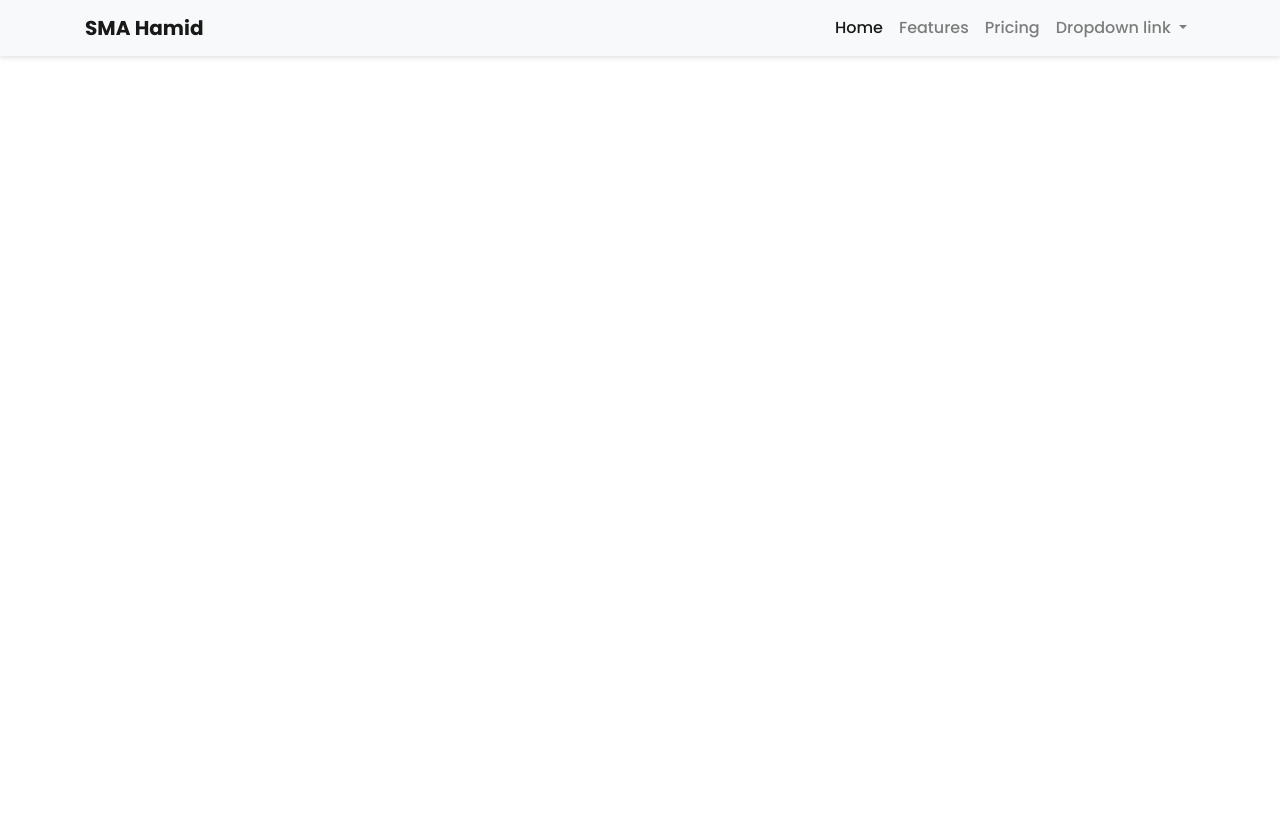
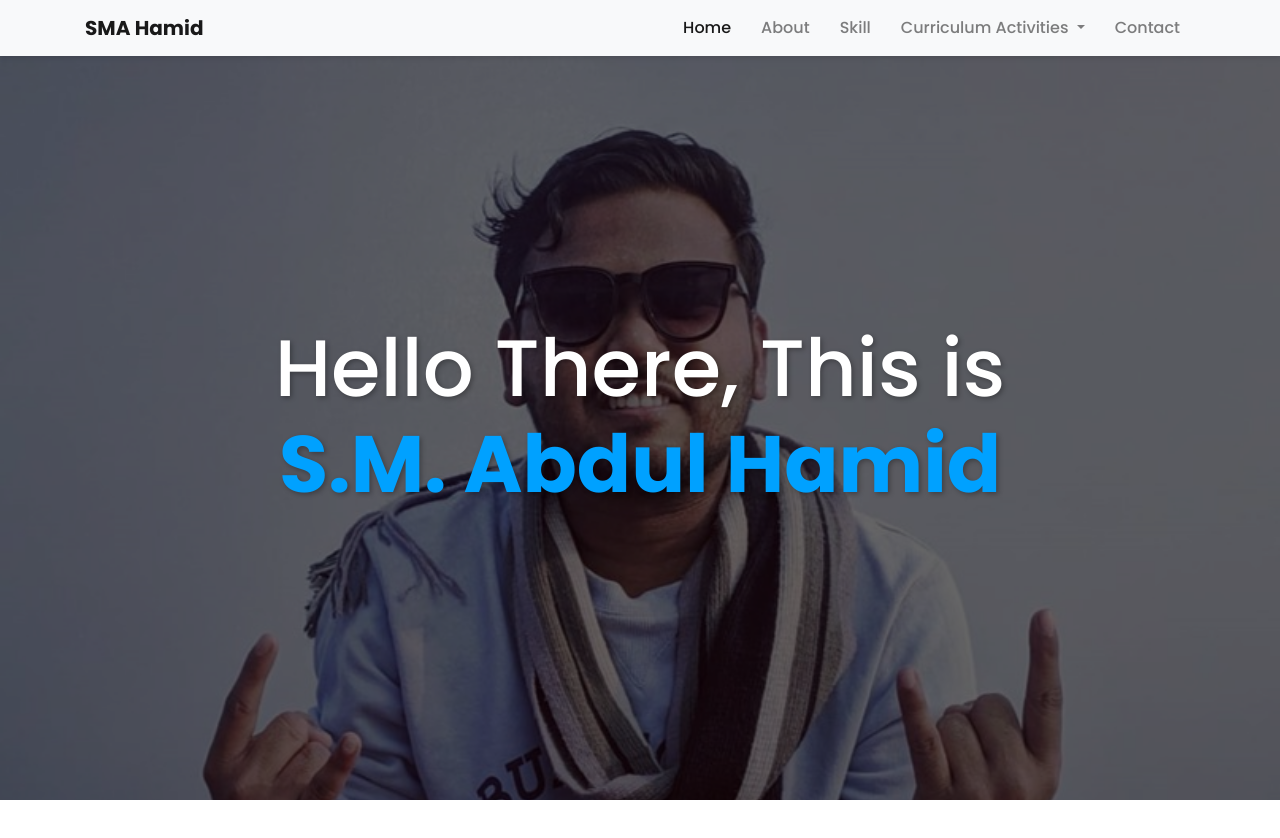
Before and after one commit to YaIsrak/Sma-Hamid, a plain HTML site: page index.html in a window 1280 px wide. Before the commit the page ends 800 px from the top, so only its background shows below. Drawn offline with nearby package versions, Linux system fonts and the light colour scheme.

Commit message:
Initial commit

```diff
--- a/css/index.css
+++ b/css/index.css
@@ -0,0 +1,8 @@
+html{
+    scroll-behavior: smooth;
+}
+.about{
+    background-color: white;
+    height: 100vh;
+    width: 100%;
+}
--- a/css/nav.css
+++ b/css/nav.css
@@ -1,5 +1,19 @@
+/*font-family: 'Poppins', sans-serif;*/
 header{
     height: 100vh;
+    width: 100%;
+    background-position: 50% 10%;
+    background-repeat: no-repeat;
+    background-size: cover;
+}
+.black-cover{
+    background: rgba(0, 0, 0, 0.6);
+    height: 100vh;
+    width: 100%;
+
+}
+.navigation{
+    position: fixed;
     width: 100%;
 }
 .navbar-brand{
@@ -15,6 +29,7 @@ header a{
     position: relative;
     bottom: 0;
     transition: 0.3s;
+    margin: 0px 7px;
 }
 .nav-item a:hover{
     position: relative;
@@ -31,3 +46,18 @@ header a{
     bottom: 0;
     left: 10px;
 }
+/*Intro*/
+.intro{
+    width: 100%;
+    text-align: center;
+    position: absolute;
+    top: 40%;
+    transform: translate(0%, -60%);
+    background-image: url();
+}
+.intro h1{
+    color: white;
+    font-family: 'Poppins', sans-serif;
+    font-size: 10vmin;
+    text-shadow: 2px 2px 5px rgba(0, 0, 0, 0.29);
+}
--- a/index.html
+++ b/index.html
@@ -3,25 +3,35 @@
 <head>
     <meta charset="UTF-8">
     <meta name="viewport" content="width=device-width, initial-scale=1.0">
+    <title>SMA Hamid</title>
 
     <!--Local Css And Js-->
         <link rel="stylesheet" href="css/index.css">
         <link rel="stylesheet" href="css/nav.css">
         <link rel="stylesheet" href="css/media.css">
 
+
     <!--Plugin-->
         <!-- CSS only -->
         <link rel="stylesheet" href="https://stackpath.bootstrapcdn.com/bootstrap/4.5.0/css/bootstrap.min.css">
+        <link rel="stylesheet" href="https://unpkg.com/aos@next/dist/aos.css" />
         <!-- JS, Popper.js, and jQuery -->
         <script src="https://code.jquery.com/jquery-3.5.1.slim.min.js"></script>
         <script src="https://cdn.jsdelivr.net/npm/popper.js@1.16.0/dist/umd/popper.min.js"></script>
         <script src="https://stackpath.bootstrapcdn.com/bootstrap/4.5.0/js/bootstrap.min.js"></script>
+        <script src="https://unpkg.com/aos@next/dist/aos.js"></script>
+        <script src="https://kit.fontawesome.com/fba3b48802.js" crossorigin="anonymous"></script>
         <!--Font-->
         <link href="https://fonts.googleapis.com/css2?family=Poppins:ital,wght@0,100;0,200;0,300;0,400;0,500;0,600;0,700;0,800;0,900;1,100;1,200;1,300;1,400;1,500;1,600;1,700;1,800;1,900&family=Roboto&display=swap" rel="stylesheet">
 
 </head>
 <body>
-    <header>
+    <header  style="background-image: url(photos/1.jpg);" id="home">
+      <div class="intro" data-aos="fade-right">
+        <h1>Hello There, This is <br>
+          <b style="color: #00a1ff;">S.M. Abdul Hamid</b></h1>
+      </div>
+        <div class="navigation">
         <nav class="navbar navbar-expand-lg navbar-light bg-light">
             <div class="container">
             <a class="navbar-brand" href="index.html">SMA Hamid</a>
@@ -32,28 +42,36 @@
                 <div class="mr-auto"></div>
               <ul class="navbar-nav">
                   <li class="nav-item active">
-                  <a class="nav-link" href="#">Home <span class="sr-only">(current)</span></a>
+                    <a class="nav-link" href="#home">Home <span class="sr-only">(current)</span></a>
                   </li>
                   <li class="nav-item">
-                  <a class="nav-link" href="#">Features</a>
+                    <a class="nav-link" href="#about">About</a>
                   </li>
                   <li class="nav-item">
-                  <a class="nav-link" href="#">Pricing</a>
+                    <a class="nav-link" href="#skill">Skill</a>
                   </li>
                   <li class="nav-item dropdown">
                     <a class="nav-link dropdown-toggle" href="#" id="navbarDropdownMenuLink" role="button" data-toggle="dropdown" aria-haspopup="true" aria-expanded="false">
-                    Dropdown link
+                      Curriculum Activities
                     </a>
                     <div class="dropdown-menu" aria-labelledby="navbarDropdownMenuLink">
-                    <a class="dropdown-item" href="#">Action</a>
-                    <a class="dropdown-item" href="#">Another action</a>
-                    <a class="dropdown-item" href="#">Something else here</a>
+                      <a class="dropdown-item" href="#">Co Curricular</a>
+                      <a class="dropdown-item" href="#">Exta Curricular</a>
                     </div>
+                  </li>
+                  <li class="nav-item">
+                    <a class="nav-link" href="#contact">Contact</a>
                   </li>
               </ul>
             </div>
             </div>
           </nav>
+        </div>
+        <div class="black-cover"></div>
     </header>
+    <div class="about" id="about">
+
+    </div>
+    <script>AOS.init();</script>
 </body>
 </html>
```
Also changed, not shown: photos/1.jpg (added), photos/11.jpg (added), photos/2.jpg (added), photos/4.jpg (added), photos/5.jpg (added), photos/6.jpg (added), photos/9.jpg (added), 4 other files. Lines whose indentation alone changed are shown as unchanged.
